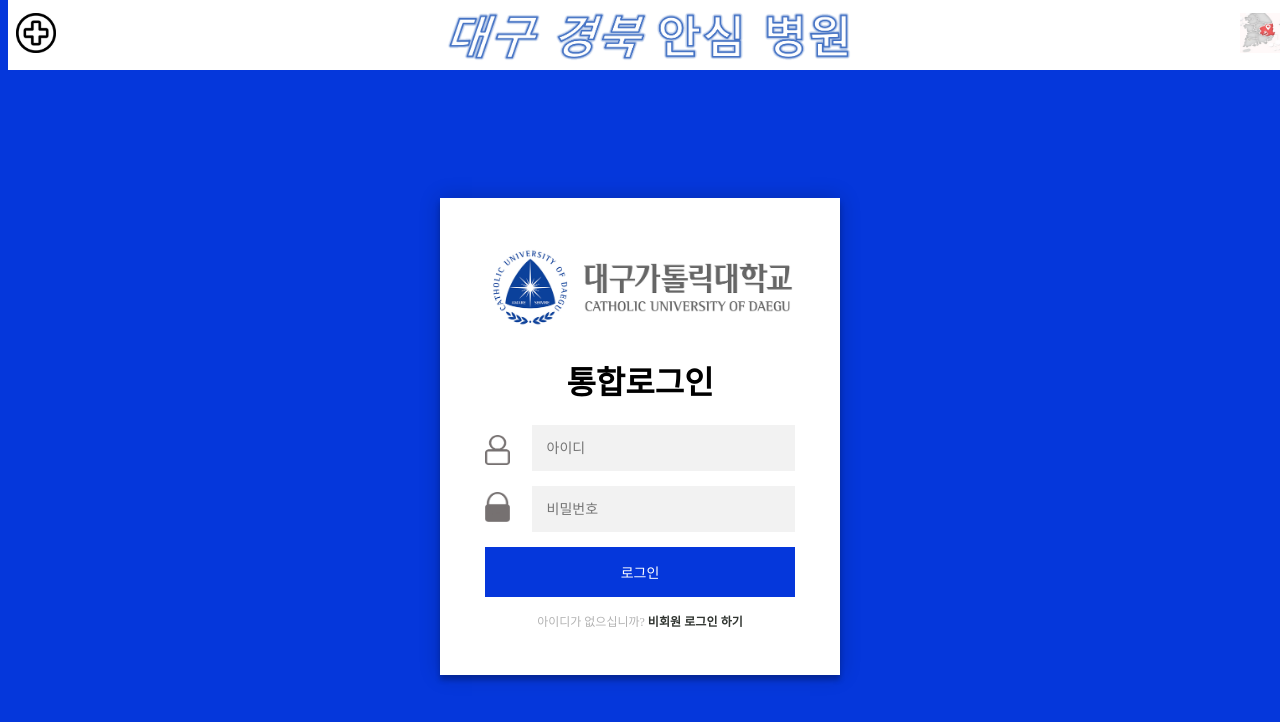
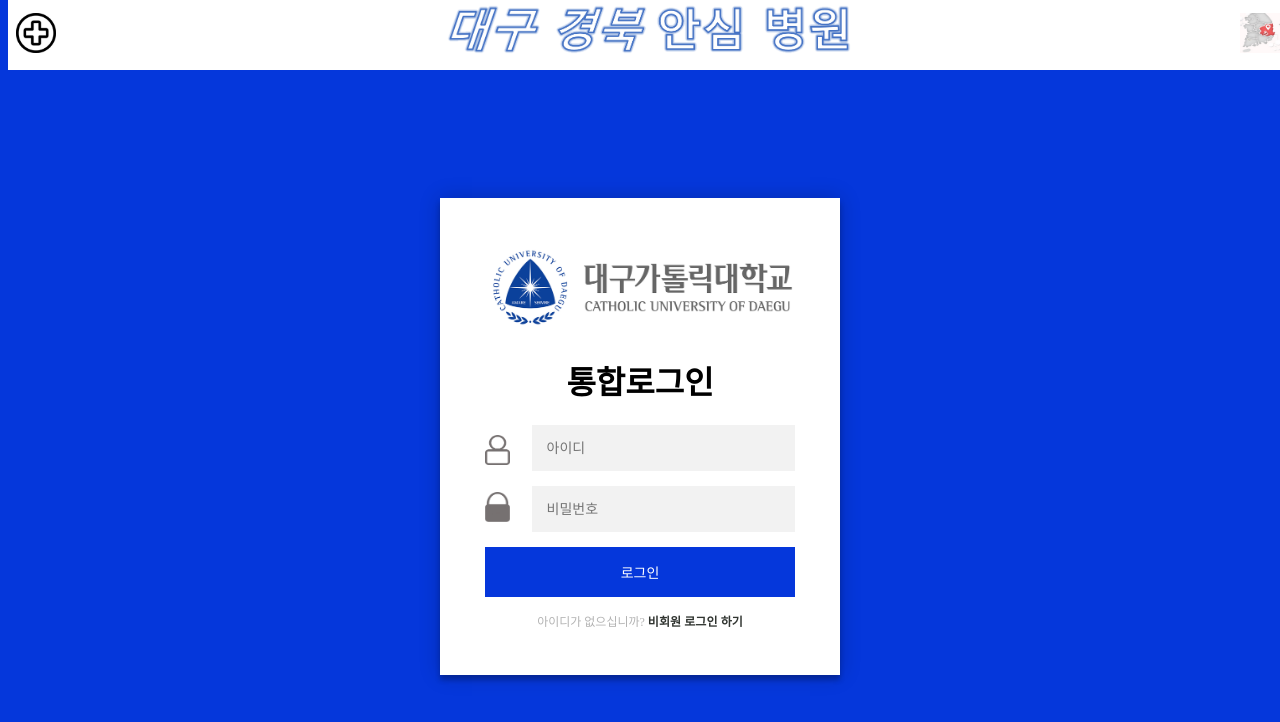
Before and after one commit to ksh8758960816/mobile1, a plain HTML site: page index/index.html in a window 1280 px wide. Drawn offline with Linux system fonts and the light colour scheme.

Commit message:
Add files via upload

```diff
--- a/index/index.html
+++ b/index/index.html
@@ -95,9 +95,9 @@
 <body>
     <nav
         style="position: absolute; top: 0; width: 100%; height: 70px;  margin:0; z-index: 5000; background: white; text-align: center;">
-        <div style="height: 60px; padding: 7px; padding-top: 0px;">
-            <img src="images/title.png" style="height: 60px; padding: 7px;">
-        </div>
+
+            <img src="images/title.png" style="height: 60px; padding: 7px; padding-top: 0px;">
+
         <img style=" width: 40px; height: 40px; padding: 3px; left: 5px; top: 10px; position: absolute; border: none;" src="images/hospital.png">
         <img style=" width: 40px; height: 40px; padding: 3px; right: 5px; top: 10px; position: absolute; border: none;" src="images/dggb.png">
 
```
Also changed, not shown: index/main.html (+3 -2 lines).
